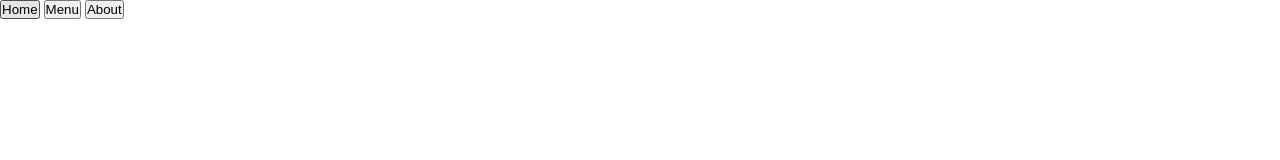
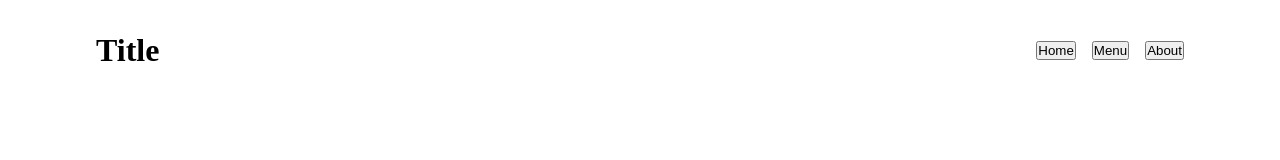
Before and after one commit to KimMillena/restaurant, a website built with webpack: page src/template.html in a window 1280 px wide. Built offline with nearby package versions, Linux system fonts and the light colour scheme.

Commit message:
Initial header layout

```diff
--- a/src/styles.css
+++ b/src/styles.css
@@ -3,3 +3,19 @@
     padding: 0;
     box-sizing: border-box;
 }
+
+/* HEADER AND NAV STYLINGS */
+
+header {
+    display: flex;
+    justify-content: space-between;
+    align-items: center;
+    flex-wrap: wrap;
+    padding: 2rem 6rem;
+    gap: 1rem;
+}
+
+nav {
+    display: flex;
+    gap: 1rem;
+}
--- a/src/template.html
+++ b/src/template.html
@@ -7,6 +7,7 @@
 </head>
 <body>
     <header>
+        <h1 class="restaurant-name">Title</h1>
         <nav>
             <button class="home-btn">Home</button>
             <button class="menu-btn">Menu</button>
```
